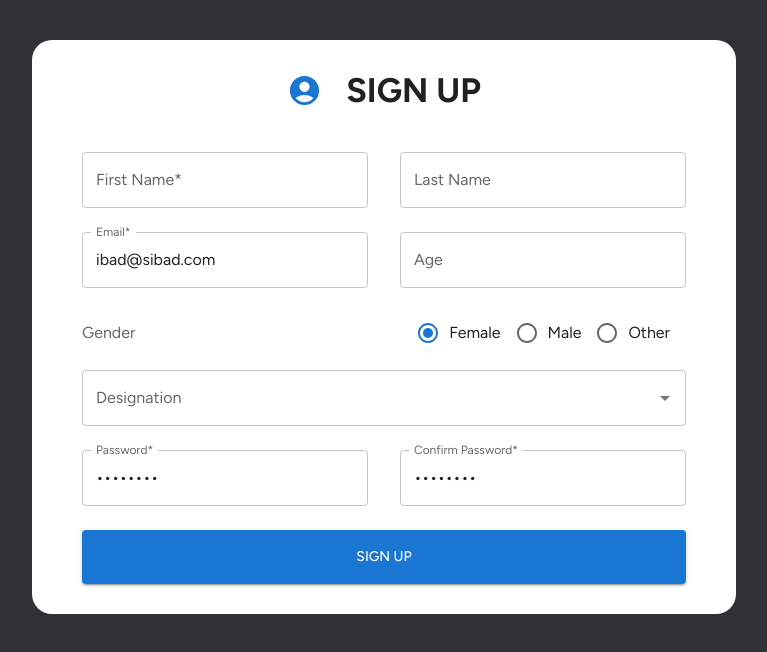
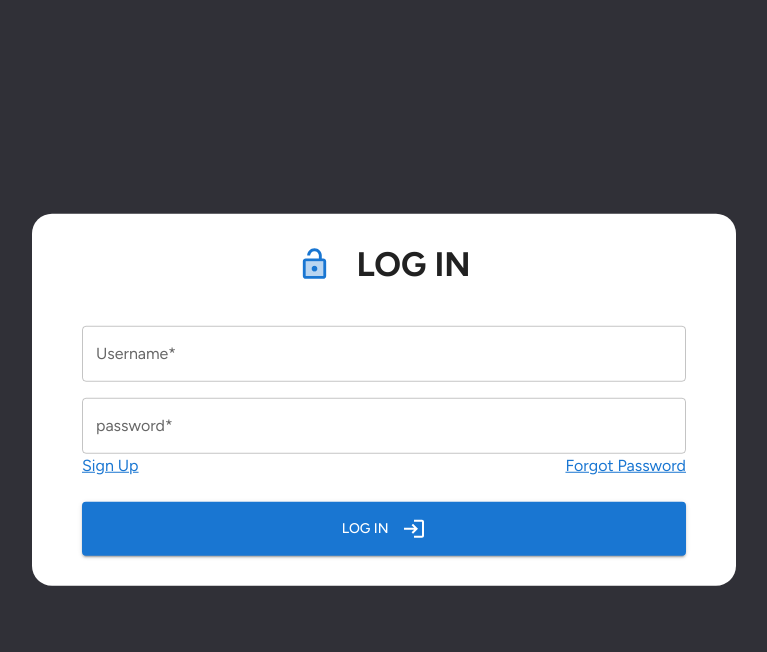
Before and after one commit to shaikhibadurr/signup-mui, a React (Create React App) app: page / in a window 1280 px wide. Shown: the top 652 px of the page, without its empty margins (256-1023 px from the left). Built offline with nearby package versions, Linux system fonts and the light colour scheme; a web font is replaced by a local one.

Commit message:
working on emailjs

```diff
--- a/src/App.js
+++ b/src/App.js
@@ -1,6 +1,8 @@
 import { ThemeProvider, createTheme } from '@mui/material/styles';
 import { Stack } from '@mui/system';
 import CssBaseline from '@mui/material/CssBaseline';
+import {BrowserRouter,Routes,Route} from 'react-router-dom';
+import Login from './components/Login';
 import Form from './components/Form';
 import './App.css'
 const darkTheme = createTheme({
@@ -16,12 +18,17 @@ const darkTheme = createTheme({
 
 function App() {
   return (
-    <ThemeProvider theme={darkTheme}>
-      <CssBaseline/>
-      <Stack alignItems={'center'} mt='40px'>
-        <Form/>
-      </Stack>
-    </ThemeProvider>
+    <BrowserRouter>
+      <ThemeProvider theme={darkTheme}>
+        <CssBaseline/>
+        <Stack alignItems={'center'} mt='40px'>
+          <Routes>
+            <Route path="/" element={<Login/>}></Route>
+            <Route path='/signup' element={<Form/>}></Route>
+          </Routes>
+        </Stack>
+      </ThemeProvider>
+    </BrowserRouter>
   );
 }
 
--- a/src/components/Form.js
+++ b/src/components/Form.js
@@ -1,20 +1,45 @@
-import React,{useEffect} from 'react'
-import {Controller, useForm} from 'react-hook-form'
+import React,{useEffect,useRef} from 'react'
+import emailjs from '@emailjs/browser';
+import { redirect } from 'react-router-dom';
+import {Controller, get, useForm} from 'react-hook-form'
 import { Autocomplete,
     Button,
     Typography, Stack, Box, TextField,FormControl,FormLabel,RadioGroup,FormControlLabel,Radio} from '@mui/material'
 import AccountCircleIcon from '@mui/icons-material/AccountCircle';
+import { useNavigate } from 'react-router-dom';
+
+
 const Form = () => {
+    //sending email
+    const form = useRef();
+    const navigate = useNavigate()
+    const sendEmail = () => {
+
+        emailjs.sendForm('service_ouznm2n', 'template_jhl2vk5', form.current, 'ri-P7KTUydtH192Cq')
+        .then((result) => {
+            console.log(result.text);
+        }, (error) => {
+            console.log(error.text);
+        });
+    };
+
+
     const {register,handleSubmit, control, watch,formState:{errors}}=useForm();
     useEffect(()=>{
+        // navigate('/auth')
     console.log('loading..');
     },[])
     const submitForm = (data) =>{
-        localStorage.setItem('userData',localStorage.getItem('userData')+JSON.stringify(data));
-        console.log(data);
+        sendEmail();
+        var getData=JSON.parse(localStorage.getItem('userData')) || [];
+        var newData=[...getData,data]
+        localStorage.setItem('userData',JSON.stringify(newData));
+        console.log(newData);
+
     }
   return (
-        <Box onSubmit={handleSubmit(submitForm)} p={'30px 50px'} sx={{width:{xs:'95%',sm:'75%',md:'55%',xl:'40%'},bgcolor:'white',borderRadius:'20px'}}  component='form'>
+    <>
+        <Box ref={form} onSubmit={handleSubmit(submitForm)} p={'30px 50px'} sx={{width:{xs:'95%',sm:'75%',md:'55%',xl:'40%'},bgcolor:'white',borderRadius:'20px'}}  component='form'>
             <Stack>
                 <Stack justifyContent={'center'} spacing={{xs:2,sm:3}} direction={{xs:'column', sm:'row'}} alignItems={'center'}>
                     <AccountCircleIcon fontSize='large' color='primary' />
@@ -36,7 +61,7 @@ const Form = () => {
                         {/* {!errors.firstName && <TextField {...register('firstName',{minLength:{value:4,message:"First Name should be atleast 3 chars"},required:true})} id="outlined-basic" label="First Name" variant="outlined" sx={{width:'100%'}} />}
                         {errors.firstName && <TextField helperText={errors.firstName.message} error {...register('firstName',{minLength:{value:4,message:"First Name should be atleast 3 chars"}})} id="outlined-basic" label="Errored" required variant="outlined" sx={{width:'100%'}} />} */}
                         <TextField
-                        {...register('lastNames')}
+                        {...register('lastName')}
                         id="outlined-basic"
                         label="Last Name"
                         variant="outlined"
@@ -45,7 +70,6 @@ const Form = () => {
                     <Stack direction={{xs:'col',sm:'row'}} gap={4} mt={3}>
                         <TextField error={errors.email?.message}
                         helperText={errors.email?.message}
-                        value="ibad@sibad.com"
                         {...register('email',{required:{value:true,message:'Email is Required'},
                         pattern: {
                             value: /^[A-Z0-9._%+-]+@[A-Z0-9.-]+\.[A-Z]{2,}$/i,
@@ -58,20 +82,6 @@ const Form = () => {
                         helperText={errors.age?.message}
                         {...register('age',{min:{value:18,message:"Age should be greater than 18"}})} id="outlined-basic" label="Age" type="number" variant="outlined" sx={{width:'100%'}} />
                     </Stack>
-                    <FormControl sx={{mt:3,display:'flex',flexDirection:{xs:'coloumn',sm:'row'},alignItems:{xs:'left',sm:'center'},justifyContent:'space-between'}} >
-                        <FormLabel id="demo-radio-buttons-group-label">Gender</FormLabel>
-                        <RadioGroup
-                            row
-                            aria-labelledby="demo-radio-buttons-group-label"
-                            defaultValue="female"
-                            name="radio-buttons-group"
-                            {...register('gender')}
-                        >
-                            <FormControlLabel {...register('gender')} value="female" control={<Radio />} label="Female" />
-                            <FormControlLabel {...register('gender')} value="male" control={<Radio />} label="Male" />
-                            <FormControlLabel {...register('gender')} value="other" control={<Radio />} label="Other" />
-                        </RadioGroup>
-                    </FormControl>
 
                     <Controller
                         control={control}
@@ -87,9 +97,47 @@ const Form = () => {
                         )}
                     />
 
+                    <FormControl sx={{mt:2,display:'flex',flexDirection:{xs:'coloumn',sm:'row'},alignItems:{xs:'left',sm:'center'},justifyContent:'space-between'}} >
+                        <FormLabel id="demo-radio-buttons-group-label">Gender</FormLabel>
+                        <RadioGroup
+                            row
+                            aria-labelledby="demo-radio-buttons-group-label"
+                            defaultValue="female"
+                            name="radio-buttons-group"
+                            {...register('gender')}
+                        >
+                            <FormControlLabel {...register('gender')} value="female" control={<Radio />} label="Female" />
+                            <FormControlLabel {...register('gender')} value="male" control={<Radio />} label="Male" />
+                            <FormControlLabel {...register('gender')} value="other" control={<Radio />} label="Other" />
+                        </RadioGroup>
+                    </FormControl>
+
+                    <TextField
+                        {...register('userName',{required:{value:true,message:"User Name is Required"},
+                        validate:(val)=>{
+                            var fetchUserData=JSON.parse(localStorage.getItem('userData')) || [];
+                            // console.log(fetchUserData);
+                            // if(fetchUserData!==null){
+                            //     fetchUserData.map((item)=>{
+                            //         if(val==item.firstName){
+                            //             console.log("worked");
+                            //             return "Username already exists";
+                            //         }
+                            //     })
+                            // }
+                            var userNameArr=fetchUserData.map((item)=>item.userName);
+                            if(userNameArr.includes(val)) return "Username already exists..";
+                        }
+                    })}
+                        error={Boolean(errors.userName?.message)}
+                        helperText={errors.userName?.message}
+                        id="outlined-basic"
+                        label="Username*"
+                        variant="outlined"
+                        sx={{width:'100%',mt:2}} />
+
                     <Stack direction={{xs:'col',sm:'row'}} gap={4} mt={3} >
                         <TextField
-                        value="Ibad@123"
                         error={errors.password?.message}
                         helperText={errors.password?.message}
                         {...register('password',
@@ -99,7 +147,6 @@ const Form = () => {
                         )}
                         id="outlined-basic" label="Password*"  type='password' variant="outlined" sx={{width:'100%'}} />
                         <TextField
-                        value="Ibad@123"
                         error={errors.confirmPassword?.message}
                         helperText={errors.confirmPassword?.message}
                         {...register('confirmPassword',{
@@ -115,6 +162,11 @@ const Form = () => {
 
             </Stack>
         </Box>
+        <div onClick={()=>{console.log("hello"); redirect('/')}}>
+            redirect
+        </div>
+</>
+
   )
 }
 
--- /dev/null
+++ b/src/components/Login.js
@@ -0,0 +1,74 @@
+import React,{useEffect,useRef} from 'react'
+import {useTheme} from '@mui/material';
+import {useForm} from 'react-hook-form';
+import { Toaster,toast } from 'react-hot-toast';
+import emailjs from '@emailjs/browser';
+import { Autocomplete,
+    Button,
+    Link,
+    Typography, Stack, Box, TextField,FormControl,FormLabel,RadioGroup,FormControlLabel,Radio} from '@mui/material'
+import {Link as RouterLink}  from 'react-router-dom';
+import LockOpenTwoToneIcon from '@mui/icons-material/LockOpenTwoTone';
+import LoginIcon from '@mui/icons-material/Login';
+import { palette } from '@mui/system';
+
+const Login = () => {
+
+  const theme=useTheme();
+  const {register,handleSubmit,formState:{errors}}=useForm();
+
+  const submitForm = (data) =>{
+    var fetchData=JSON.parse(localStorage.getItem('userData'));
+    const getCredentials=fetchData.filter((item)=>{return (item.userName===data.userName && item.password===data.password)});
+    if(getCredentials.length===1){
+        toast.success("You are Logged in..");
+    }else{
+        toast.error("Invalid Credentials");
+    }
+  }
+  return (
+        <Box  onSubmit={handleSubmit(submitForm)} p={'30px 50px'}  sx={{position:'absolute',top:'50%',transform:'translateY(-50%)',width:{xs:'95%',sm:'75%',md:'55%',xl:'40%'},bgcolor:'white',borderRadius:'20px'}}  component='form'>
+            <Toaster/>
+            <input type="hidden" name="to_email" value="shaikhibadurr@gmail.com"/>
+            <Stack>
+                <Stack justifyContent={'center'} spacing={{xs:2,sm:3}} direction={{xs:'column', sm:'row'}} alignItems={'center'}>
+                    <LockOpenTwoToneIcon fontSize='large' color='primary' />
+                    <Typography variant='h4' sx={{fontWeight:'700'}}>LOG IN</Typography>
+                </Stack>
+                <Stack mt={5}>
+                    <TextField
+                    {...register('userName',{required:{value:true,message:"Username is Required"},
+                    validate: (val)=>{
+                        var fetchData=JSON.parse(localStorage.getItem('userData'));
+                        const usernames=fetchData.map((item)=>item.userName);
+                        if(!usernames.includes(val)){
+                            return "Username doesn't exist";
+                        }
+                    }
+                    })}
+                    error={Boolean(errors.username?.message)}
+                    helperText={errors.username?.message}
+                    id="outlined-basic" label="Username*" variant="outlined" />
+                    <TextField
+                    {...register('password',{required:{value:true,message:"Password is required"}})}
+                    error={Boolean(errors.password?.message)}
+                    helperText={errors.password?.message}
+                    sx={{mt:2}}
+                    type="password"
+                    id="outlined-basic" label="password*" variant="outlined" />
+                    <Stack direction='row' justifyContent={'space-between'}>
+                    <RouterLink style={{color:theme.palette.primary.main}} to='/signup'>Sign Up</RouterLink>
+                    <RouterLink style={{color:theme.palette.primary.main}} to='/forgot-password'>Forgot Password</RouterLink>
+                    </Stack>
+                    <Button type='submit' sx={{mt:3,paddingTop:'15px',paddingBottom:'15px'}} variant='contained'>
+                        Log In &nbsp; &nbsp;
+                        <LoginIcon/>
+                    </Button>
+                </Stack>
+
+            </Stack>
+        </Box>
+  )
+}
+
+export default Login
```
Also changed, not shown: package.json (+7 -0 lines), 1 other file (tests, documents, lock files or other folders).
